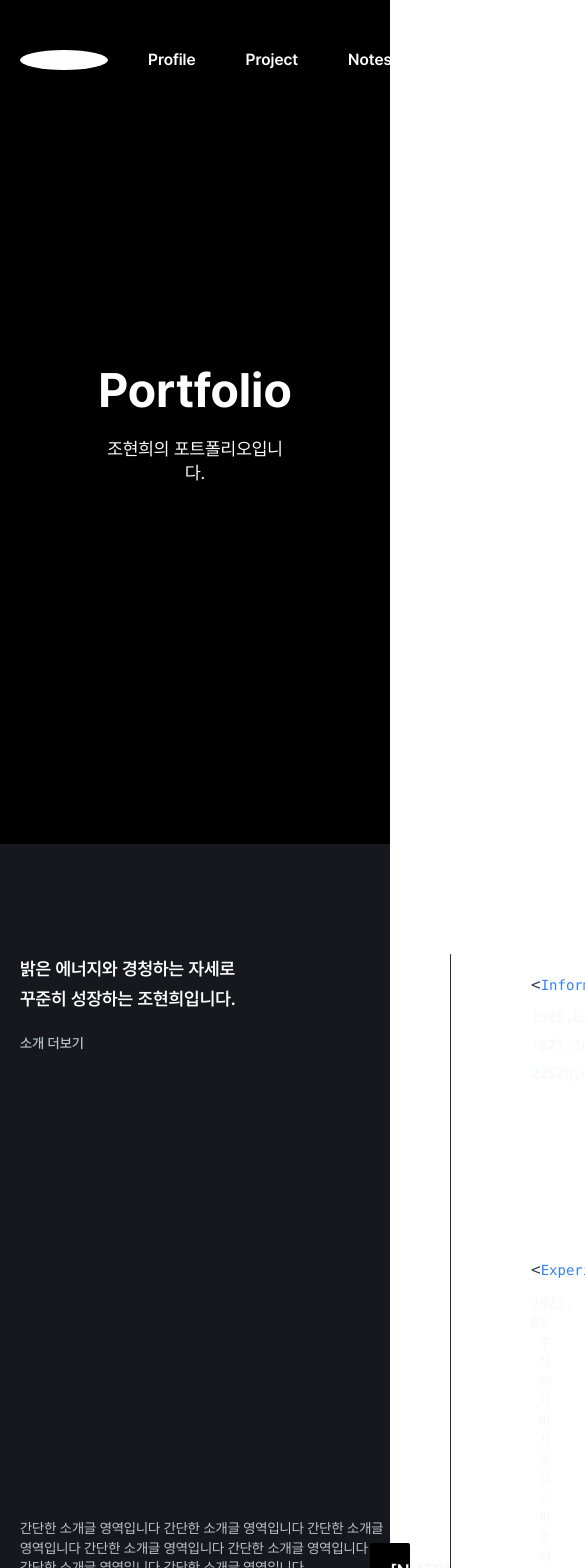
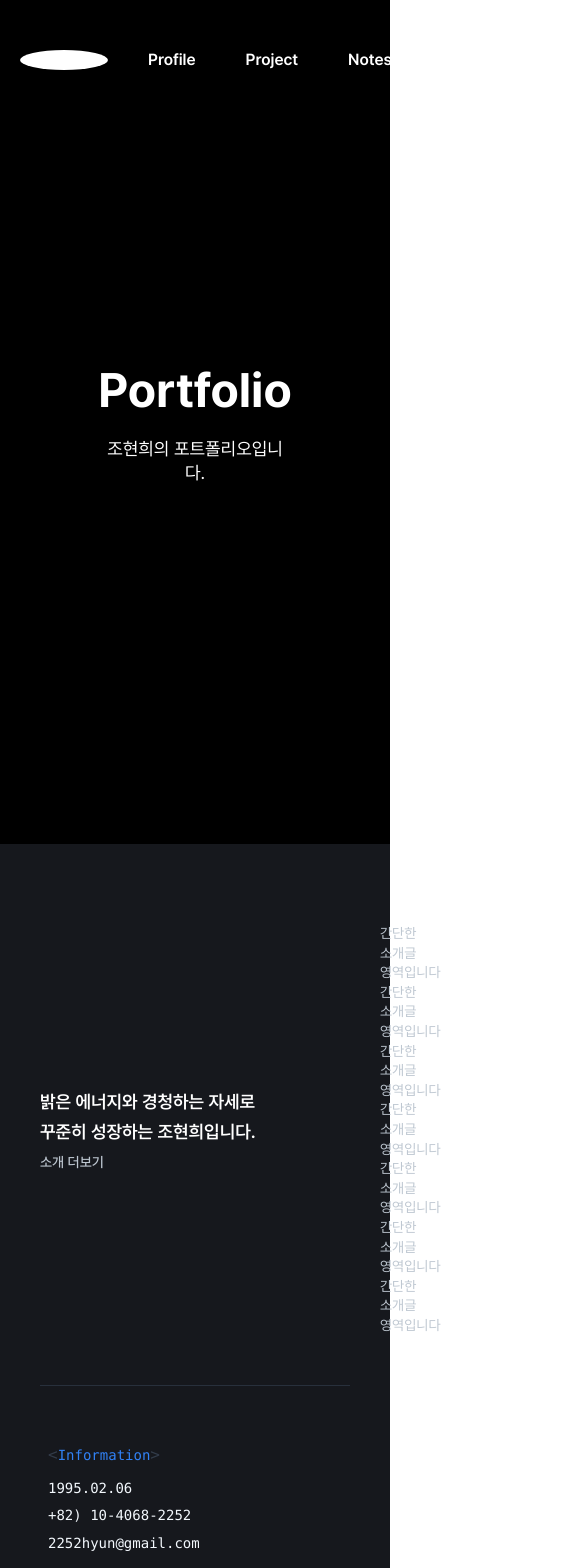
Before and after one commit to johyuni/johyuni.github.io, a React (Create React App) app: page / in a window 390 px wide. Shown: the top 1568 px of the page, 585 px wide, since content can reach past the window. Built offline with nearby package versions, Linux system fonts and the light colour scheme.

Commit message:
수정 : 미디어쿼리 시작

```diff
--- a/src/assets/styles/common/_common.scss
+++ b/src/assets/styles/common/_common.scss
@@ -1,15 +1,4 @@
 // 태그구조 엄수
-
-// todo
-// 2. header :: 메뉴 앵커 부드럽게 처리
-// 3. Project :: 리스트 호버시 해당 프로젝트 보이도록처리
-// 4. Project :: 링크 연결
-// 5. Project :: 리스트 map으로 돌리기
-// 6. note :: 링크 연결
-// 7. note :: 세로 스크롤처리
-// 8. note :: 리스트 자동 넘버링
-// 9. footer :: 링크연결
-// 10. 공통 :: 컬러팔레트 정리
 
 // html
 html {
@@ -53,13 +42,21 @@ html {
     max-width: 140rem;
     height: 100%;
     margin: 0 auto;
-    padding: 0 2rem;
+    padding: 0 4rem;
   }
   &__tit {
     @include txt_header;
   }
   &__content {
     height: 100%;
+  }
+
+  // media
+  @media screen and (max-width: 1024px) {
+    section:not(.main__visual) {
+      height: 100%;
+      padding: 8rem 0;
+    }
   }
 }
 
--- a/src/assets/styles/pages/_profile.scss
+++ b/src/assets/styles/pages/_profile.scss
@@ -13,6 +13,7 @@
       width: 37rem;
       height: 100%;
       &__link {
+        margin-top: 2rem;
         color: $color_gray5;
         &:hover {
           color: $color_gray4;
@@ -99,4 +100,47 @@
       }
     }
   }
+
+  // media
+  @media screen and (max-width: 1024px) {
+    .main__content {
+      flex-wrap: wrap;
+      height: 100%;
+      gap: 5rem 0;
+      .txt {
+        width: 100%;
+        flex-direction: row;
+        align-items: center;
+        gap: 4rem;
+        padding-bottom: 5rem;
+        border-bottom: 1px solid $color_gray2;
+        &__header {
+          width: 30rem;
+          flex-shrink: 0;
+        }
+        &__link {
+          margin-top: 0.6rem;
+        }
+        &__body3 {
+          margin-top: 0;
+        }
+      }
+      .grid {
+        border: 0;
+        padding-left: 0;
+        gap: 2rem 0;
+        grid-template-columns: 1fr;
+        &__item {
+          padding: 0.8rem;
+        }
+        dd br {
+          display: none;
+        }
+        dd {
+          text-align: right;
+          word-break: keep-all;
+        }
+      }
+    }
+  }
 }
--- a/src/components/pages/Profile.js
+++ b/src/components/pages/Profile.js
@@ -12,10 +12,10 @@ function Profile() {
               밝은 에너지와 경청하는 자세로
               <br />
               꾸준히 성장하는 조현희입니다.
+              <Link to="" className="txt__link">
+                소개 더보기
+              </Link>
             </strong>
-            <Link to="" className="txt__link">
-              소개 더보기
-            </Link>
             <p className="txt__body3">
               간단한 소개글 영역입니다 간단한 소개글 영역입니다 간단한 소개글
               영역입니다 간단한 소개글 영역입니다 간단한 소개글 영역입니다
```
